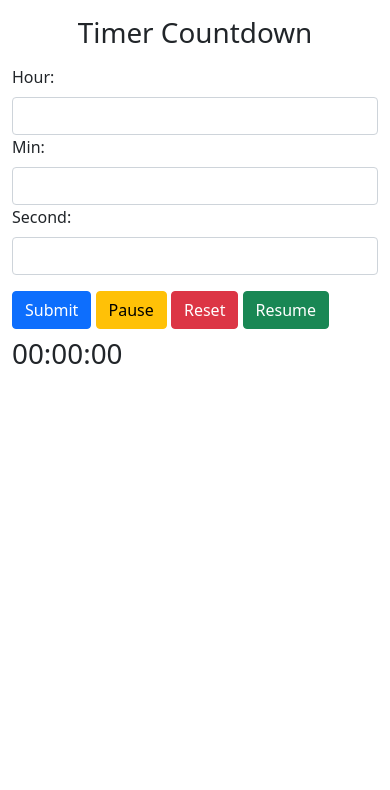
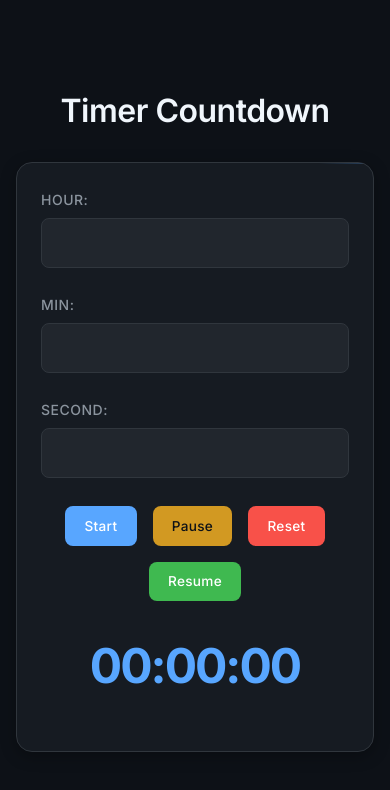
Before and after one commit to deliwalayash/Javascript-Projects, a plain HTML site: page timer-2/index.html in a window 390 px wide. Drawn offline with nearby package versions, Linux system fonts and the light colour scheme; some packages are replaced by stand-ins of ours; a script that the page names is missing.

Commit message:
timer project done

```diff
--- a/timer-2/index.html
+++ b/timer-2/index.html
@@ -5,26 +5,40 @@
     <meta name="viewport" content="width=device-width, initial-scale=1.0">
     <title>Document</title>
       <link href="https://cdn.jsdelivr.net/npm/bootstrap@5.0.2/dist/css/bootstrap.min.css" rel="stylesheet" >
+      <link rel="stylesheet" href="./style.css">
 </head>
 <body>
 
         <div class="container">
-        <h1 class="my-3 text-center">Timer Countdown</h1>
+        <h1>Timer Countdown</h1>
+
+        <div class="timer-card">
             <label for="hour" class="form-label">Hour:</label>
             <input type="text" name="" id="hour" class="form-control">
+
             <label for="min" class="form-label">Min:</label>
             <input type="text" name="" id="min" class="form-control">
+
             <label for="sec" class="form-label">Second:</label>
             <input type="text" name="" id="sec" class="form-control">
-        <button class="btn btn-primary mt-3" id="sbt">Submit</button>
-        <button class="btn btn-warning mt-3" id="pause">Pause</button>
-        <button class="btn btn-danger mt-3" id="reset">Reset</button>
-        <button class="btn btn-success mt-3" id="resume">Resume</button>
-        <h1 class="mt-2" id="result">00:00:00</h1>
-        <div id="quote" class="d-none"></div>
+
+            <div class="controls">
+                <button class="btn btn-primary" id="sbt">Start</button>
+                <button class="btn btn-warning" id="pause">Pause</button>
+                <button class="btn btn-danger" id="reset">Reset</button>
+                <button class="btn btn-success" id="resume">Resume</button>
             </div>
 
+            <h1 id="result">00:00:00</h1>
+        </div>
+
+        <div id="quote" class="d-none"></div>
+
+        <audio src="./audio/timer-ticks-314055.mp3" loop id="audio"></audio>
+        <audio src="./audio/bell-notification-337658.mp3" id="audio1"></audio>
+    </div>
 <script src="index.js"></script>
 <script src="./confetti.js"></script>
+<script src="https://cdn.jsdelivr.net/npm/sweetalert2@11"></script>
 </body>
 </html>
--- a/timer-2/index.js
+++ b/timer-2/index.js
@@ -19,6 +19,9 @@ let totalsec=0
 let timeinterval=null
 let result=document.getElementById("result")
 let quote=document.getElementById("quote")
+let audio=document.getElementById("audio")
+let audio1=document.getElementById("audio1")
+let resumeBtn = document.getElementById("resume")
         function quotepicker(){
             let idx=parseInt(Math.random() *14)
             quote.innerHTML = `<h1 class="text-primary mb-5 text-center">${quotes[idx].quote}</h1>
@@ -40,8 +43,19 @@ let quote=document.getElementById("quote")
             let min = document.getElementById("min").value || 0
             let sec = document.getElementById("sec").value || 0
 
+            if(hour ==0 && min ==0 && sec ==0){
+                Swal.fire({
+                icon: "error",
+                title: "Oops...",
+                text: "Please Enter Hour , Min or Second to Start Timer",
+                });
+                return
+            }
+
             totalsec= hour * 3600 + min * 60 + parseInt(sec)
             sbt.disabled = true
+            resumeBtn.disabled = true;
+            audio.play()
 
             timeinterval=setInterval(()=>{
                 if(totalsec <=0){
@@ -50,34 +64,55 @@ let quote=document.getElementById("quote")
                      quote.classList.remove("d-none")
                      quotepicker()
                      fireworks()
+                     audio.pause()
+                     audio1.play()
+                      resumeBtn.disabled = false;
+                        document.getElementById("min").value=""
+                      document.getElementById("sec").value =""
+                      document.getElementById("hour").value =""
                      return
                 }
                 totalsec--;
-                result.innerHTML=setTimer(totalsec)
+              result.innerHTML=setTimer(totalsec)
             },1000)
         }
 
         function pause(){
+            audio.pause()
+             resumeBtn.disabled = false;
             clearInterval(timeinterval)
         }
 
         function reset(){
             clearInterval(timeinterval)
+            audio.pause()
             totalsec=0
             result.innerHTML = "00:00:00"
             sbt.disabled=false
+            document.getElementById("min").value=""
+            document.getElementById("sec").value =""
+            document.getElementById("hour").value =""
         }
 
         function resume(){
+            audio.play()
             clearInterval(timeinterval)
              timeinterval=setInterval(()=>{
                 if(totalsec <=0){
                     clearInterval(timeinterval)
                      sbt.disabled = false
+                     audio.pause()
+                     audio1.play()
+                     quotepicker()
+                     fireworks()
+                        document.getElementById("min").value=""
+                        document.getElementById("sec").value =""
+                        document.getElementById("hour").value =""
+                        return
 
                 }
+                totalsec--;
                  result.innerHTML=setTimer(totalsec)
-                totalsec--;
             },1000)
 
         }
--- /dev/null
+++ b/timer-2/style.css
@@ -0,0 +1,281 @@
+ @import url('https://fonts.googleapis.com/css2?family=Inter:wght@300;400;500;600;700&display=swap');
+
+        :root {
+            --bg-primary: #0d1117;
+            --bg-secondary: #161b22;
+            --bg-tertiary: #21262d;
+            --text-primary: #f0f6fc;
+            --text-secondary: #8b949e;
+            --accent: #58a6ff;
+            --accent-hover: #1f6feb;
+            --success: #3fb950;
+            --warning: #d29922;
+            --danger: #f85149;
+            --border: #30363d;
+        }
+
+        * {
+            box-sizing: border-box;
+        }
+
+        body {
+            font-family: 'Inter', sans-serif;
+            background: var(--bg-primary);
+            color: var(--text-primary);
+            min-height: 100vh;
+            margin: 0;
+            padding: 0;
+        }
+
+        .container {
+            max-width: 600px;
+            margin: 0 auto;
+            padding: 2rem;
+            min-height: 100vh;
+            display: flex;
+            flex-direction: column;
+            justify-content: center;
+        }
+
+        h1 {
+            text-align: center;
+            font-weight: 600;
+            font-size: 2.5rem;
+            margin-bottom: 3rem;
+            color: var(--text-primary);
+            letter-spacing: -0.5px;
+        }
+
+        .timer-card {
+            background: var(--bg-secondary);
+            border: 1px solid var(--border);
+            border-radius: 16px;
+            padding: 2.5rem;
+            box-shadow: 0 4px 16px rgba(0, 0, 0, 0.3);
+            transition: all 0.3s ease;
+        }
+
+        .timer-card:hover {
+            border-color: var(--accent);
+            box-shadow: 0 8px 32px rgba(88, 166, 255, 0.1);
+        }
+
+        .form-label {
+            color: var(--text-secondary);
+            font-weight: 500;
+            font-size: 0.875rem;
+            margin-bottom: 0.5rem;
+            text-transform: uppercase;
+            letter-spacing: 0.5px;
+        }
+
+        .form-control {
+            background: var(--bg-tertiary);
+            border: 1px solid var(--border);
+            border-radius: 8px;
+            color: var(--text-primary);
+            padding: 0.75rem 1rem;
+            font-size: 1rem;
+            font-weight: 500;
+            transition: all 0.2s ease;
+            margin-bottom: 1.5rem;
+        }
+
+        .form-control:focus {
+            background: var(--bg-tertiary);
+            border-color: var(--accent);
+            color: var(--text-primary);
+            box-shadow: 0 0 0 3px rgba(88, 166, 255, 0.1);
+            outline: none;
+        }
+
+        .form-control::placeholder {
+            color: var(--text-secondary);
+        }
+
+        #result {
+            font-size: 4rem;
+            font-weight: 700;
+            text-align: center;
+            color: var(--accent);
+            margin: 2rem 0;
+            font-family: 'Inter', monospace;
+            letter-spacing: -2px;
+            transition: all 0.3s ease;
+        }
+
+        #result.active {
+            color: var(--success);
+            transform: scale(1.02);
+        }
+
+        .btn {
+            font-family: 'Inter', sans-serif;
+            font-weight: 500;
+            border-radius: 8px;
+            padding: 0.75rem 1.5rem;
+            margin: 0.25rem;
+            border: none;
+            transition: all 0.2s ease;
+            font-size: 0.9rem;
+            letter-spacing: 0.3px;
+        }
+
+        .btn-primary {
+            background: var(--accent);
+            color: white;
+        }
+
+        .btn-primary:hover {
+            background: var(--accent-hover);
+            transform: translateY(-1px);
+            box-shadow: 0 4px 12px rgba(88, 166, 255, 0.3);
+        }
+
+        .btn-primary:disabled {
+            background: var(--text-secondary);
+            color: var(--bg-primary);
+            transform: none;
+            box-shadow: none;
+        }
+
+        .btn-warning {
+            background: var(--warning);
+            color: var(--bg-primary);
+        }
+
+        .btn-warning:hover {
+            background: #f2cc60;
+            transform: translateY(-1px);
+            box-shadow: 0 4px 12px rgba(210, 153, 34, 0.3);
+        }
+
+        .btn-danger {
+            background: var(--danger);
+            color: white;
+        }
+
+        .btn-danger:hover {
+            background: #ff6b6b;
+            transform: translateY(-1px);
+            box-shadow: 0 4px 12px rgba(248, 81, 73, 0.3);
+        }
+
+        .btn-success {
+            background: var(--success);
+            color: white;
+        }
+
+        .btn-success:hover {
+            background: #56d364;
+            transform: translateY(-1px);
+            box-shadow: 0 4px 12px rgba(63, 185, 80, 0.3);
+        }
+
+        .controls {
+            display: flex;
+            gap: 0.5rem;
+            justify-content: center;
+            flex-wrap: wrap;
+            margin-top: 1.5rem;
+        }
+
+        #quote {
+            background: var(--bg-tertiary);
+            border: 1px solid var(--border);
+            border-radius: 12px;
+            padding: 2rem;
+            margin-top: 2rem;
+            text-align: center;
+            animation: slideIn 0.5s ease-out;
+        }
+
+        @keyframes slideIn {
+            from {
+                opacity: 0;
+                transform: translateY(20px);
+            }
+            to {
+                opacity: 1;
+                transform: translateY(0);
+            }
+        }
+
+        #quote h1:first-child {
+            font-size: 1.25rem;
+            font-weight: 400;
+            line-height: 1.6;
+            margin-bottom: 1rem;
+            color: var(--text-primary);
+            font-style: italic;
+        }
+
+        #quote h1:last-child {
+            font-size: 1rem;
+            font-weight: 600;
+            color: var(--accent);
+            margin: 0;
+        }
+
+        .d-none {
+            display: none !important;
+        }
+
+        /* Responsive Design */
+        @media (max-width: 768px) {
+            .container {
+                padding: 1rem;
+            }
+
+            h1 {
+                font-size: 2rem;
+                margin-bottom: 2rem;
+            }
+
+            .timer-card {
+                padding: 1.5rem;
+            }
+
+            #result {
+                font-size: 3rem;
+            }
+
+            .btn {
+                padding: 0.6rem 1.2rem;
+                font-size: 0.85rem;
+            }
+
+            #quote {
+                padding: 1.5rem;
+            }
+
+            #quote h1:first-child {
+                font-size: 1.1rem;
+            }
+        }
+
+        /* Subtle animations */
+        .form-control:hover {
+            border-color: var(--accent);
+        }
+
+        .timer-card {
+            position: relative;
+            overflow: hidden;
+        }
+
+        .timer-card::before {
+            content: '';
+            position: absolute;
+            top: 0;
+            left: -100%;
+            width: 100%;
+            height: 1px;
+            background: linear-gradient(90deg, transparent, var(--accent), transparent);
+            animation: shimmer 3s infinite;
+        }
+
+        @keyframes shimmer {
+            0% { left: -100%; }
+            100% { left: 100%; }
+        }
```
Also changed, not shown: api/index.html (added, +28 -0 lines), async-await-api/index.html (added, +65 -0 lines), 2 other files. Lines whose indentation alone changed are shown as unchanged.
